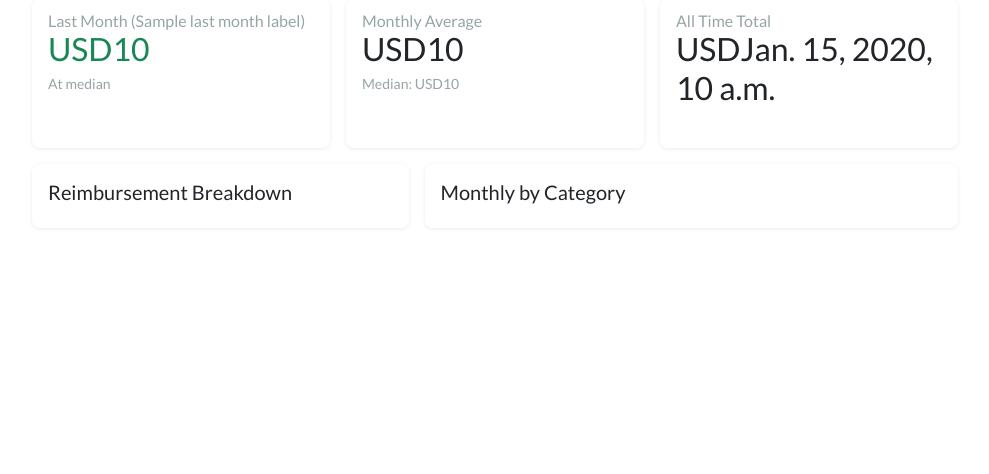
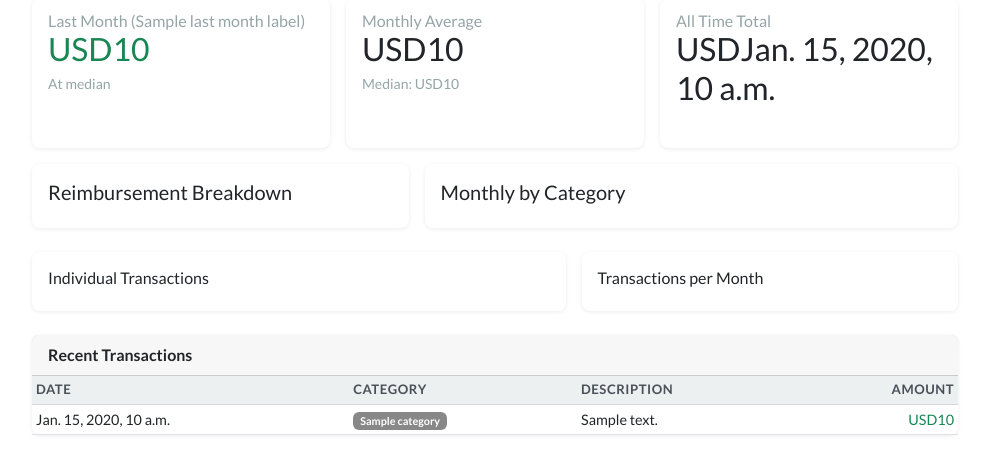
Before and after one commit to jcaraya93/ProjectFinance, a Django app: template core/templates/core/dashboard_reimbursement_overview.html in a window 1280 px wide. Shown: the part 144-618 px from the top of the page, without its empty margins (240-1229 px from the left). Run offline with Django 5.2, Linux system fonts and the light colour scheme; the template is opened without the code that fills it: most values are stand-ins (such as "Sample title", 1, 10 or a date in 2020); some libraries are stand-ins or nearby versions.

Commit message:
Add individual transactions and count charts to reimbursement overview
Move the scatter chart (Individual Transactions), count bar chart
(Transactions per Month), and recent transactions table from the
Reimbursement Detail dashboard to the Reimbursement Overview, showing
all reimbursement categories combined.

```diff
--- a/core/templates/core/dashboard_reimbursement_overview.html
+++ b/core/templates/core/dashboard_reimbursement_overview.html
@@ -76,11 +76,62 @@
       </div>
     </div>
 
+    <!-- Individual Transactions + Count -->
+    <div class="row g-3 mb-4">
+      <div class="col-md-7 d-flex">
+        <div class="card w-100">
+          <div class="card-body d-flex flex-column">
+            <h6 class="card-title">Individual Transactions</h6>
+            <div id="scatterChart" class="flex-grow-1"></div>
+          </div>
+        </div>
+      </div>
+      <div class="col-md-5 d-flex">
+        <div class="card w-100">
+          <div class="card-body d-flex flex-column">
+            <h6 class="card-title">Transactions per Month</h6>
+            <div id="countChart" class="flex-grow-1"></div>
+          </div>
+        </div>
+      </div>
+    </div>
+
+    <!-- Recent Transactions -->
+    {% if events %}
+    <div class="card mb-4">
+      <div class="card-header fw-bold">Recent Transactions</div>
+      <div class="table-responsive">
+        <table class="table table-hover table-sm align-middle mb-0">
+          <thead class="table-light">
+            <tr>
+              <th>Date</th>
+              <th>Category</th>
+              <th>Description</th>
+              <th class="text-end">Amount</th>
+            </tr>
+          </thead>
+          <tbody>
+            {% for e in events %}
+            <tr>
+              <td class="text-nowrap">{{ e.date }}</td>
+              <td><span class="badge" style="background-color: {{ e.color }}">{{ e.category }}</span></td>
+              <td>{{ e.description }}</td>
+              <td class="text-end text-success" data-sensitive>{{ currency_symbol }}{{ e.amount|format_number }}</td>
+            </tr>
+            {% endfor %}
+          </tbody>
+        </table>
+      </div>
+    </div>
+    {% endif %}
+
   </div>
 </div>
 
 <script id="breakdownData" type="application/json">{{ breakdown_data|escapejson }}</script>
 <script id="stackedData" type="application/json">{{ stacked_data|escapejson }}</script>
+<script id="scatterData" type="application/json">{{ scatter_data|escapejson }}</script>
+<script id="countData" type="application/json">{{ count_data|escapejson }}</script>
 {% endblock %}
 
 {% block extra_js %}
@@ -132,6 +183,47 @@
   stackedChart.render();
   window._dashCharts.push(stackedChart);
 
+  // Individual transactions scatter
+  var scatterRaw = JSON.parse(document.getElementById('scatterData').textContent);
+  var scatterPoints = scatterRaw.map(function(t) { return { x: new Date(t.date).getTime(), y: t.amount }; });
+  var scatterChart = new ApexCharts(document.getElementById('scatterChart'), {
+    chart: { type: 'scatter', height: 300, toolbar: { show: false }, zoom: { enabled: false } },
+    series: [{ name: 'Amount', data: scatterPoints }],
+    colors: ['#2ecc71'],
+    xaxis: { type: 'datetime' },
+    yaxis: { labels: { show: !isPrivacy, formatter: fmtNum } },
+    markers: { size: 6, strokeWidth: 0, opacity: 0.7 },
+    dataLabels: { enabled: false },
+    tooltip: {
+      enabled: !isPrivacy,
+      custom: function(opts) {
+        var t = scatterRaw[opts.dataPointIndex];
+        return '<div style="padding:8px 12px"><b>' + t.date + '</b><br>' +
+          '<span style="font-size:13px">' + t.description + '</span><br>' +
+          '<b>' + fmtNum(t.amount) + '</b></div>';
+      },
+    },
+    grid: { borderColor: '#e9ecef' },
+  });
+  scatterChart.render();
+  window._dashCharts.push(scatterChart);
+
+  // Transaction count per month
+  var countRaw = JSON.parse(document.getElementById('countData').textContent);
+  var countChart = new ApexCharts(document.getElementById('countChart'), {
+    chart: { type: 'bar', height: 300, toolbar: { show: false } },
+    series: [{ name: 'Count', data: countRaw.values || [] }],
+    colors: ['#2ecc71'],
+    plotOptions: { bar: { borderRadius: 4 } },
+    xaxis: { categories: countRaw.labels || [] },
+    yaxis: { labels: { formatter: function(v) { return Math.round(v); } } },
+    dataLabels: { enabled: false },
+    tooltip: { y: { formatter: function(v) { return v + ' transactions'; } } },
+    grid: { borderColor: '#e9ecef' },
+  });
+  countChart.render();
+  window._dashCharts.push(countChart);
+
   dashboardPrivacy.apply(window._dashCharts);
 })();
 </script>
```
Also changed, not shown: core/views/dashboards.py (+27 -0 lines).
